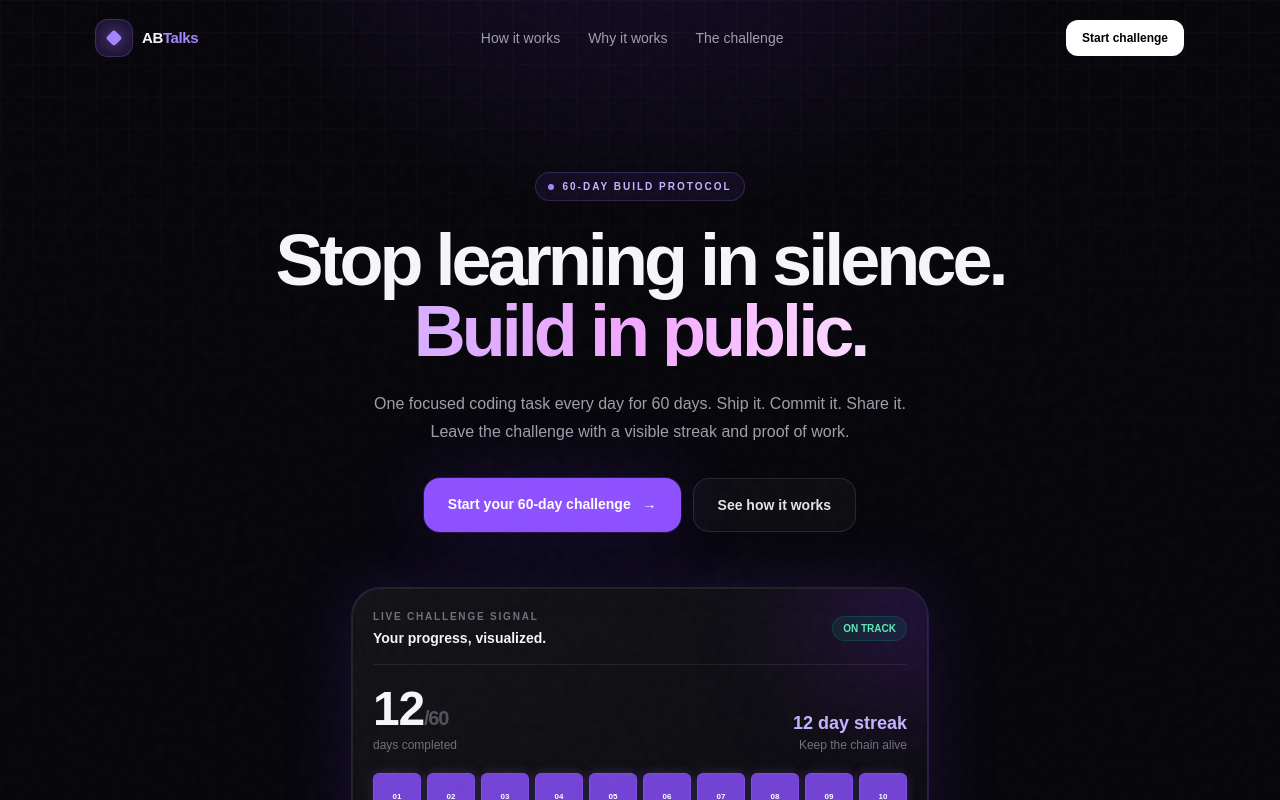
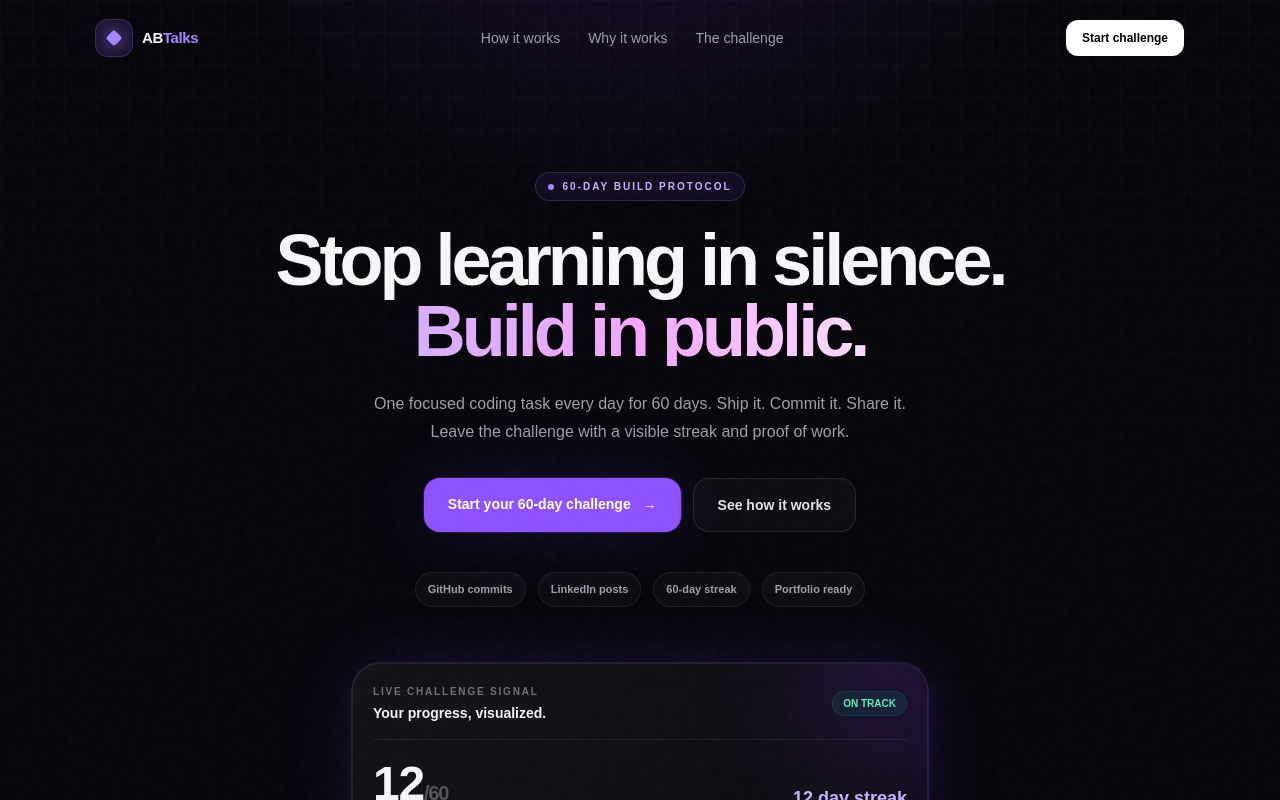
Before and after one commit to rohitgujjjar05feb-cloud/novatech_abtalks_redesign, a Next.js app: page / in a window 1280 px wide. Shown: the top 800 px of the page. Built offline with nearby package versions, Linux system fonts and the light colour scheme.

Commit message:
Improve homepage branding and trust indicators

```diff
--- a/app/page.tsx
+++ b/app/page.tsx
@@ -79,6 +79,20 @@ export default function Home() {
             </a>
           </div>
         </div>
+                  <div className="mt-10 flex flex-wrap items-center justify-center gap-3 text-[11px] font-semibold text-zinc-400">
+            <span className="rounded-full border border-white/8 bg-white/[.03] px-3 py-2">
+              GitHub commits
+            </span>
+            <span className="rounded-full border border-white/8 bg-white/[.03] px-3 py-2">
+              LinkedIn posts
+            </span>
+            <span className="rounded-full border border-white/8 bg-white/[.03] px-3 py-2">
+              60-day streak
+            </span>
+            <span className="rounded-full border border-white/8 bg-white/[.03] px-3 py-2">
+              Portfolio ready
+            </span>
+          </div>
 
         <div className="mx-auto mt-14 max-w-md md:max-w-xl">
           <div className="glass glow relative overflow-hidden rounded-[28px] p-4 sm:p-5">
@@ -180,7 +194,7 @@ export default function Home() {
             No giant syllabus. No passive watching. Just a daily build, a public signal, and one more day kept.
           </p>
           <a href="/dashboard" className="mt-8 inline-flex rounded-2xl bg-white px-6 py-4 text-sm font-bold text-black transition hover:bg-violet-100">
-            Enter ABTalks <span className="ml-2">↗</span>
+            Begin the 60-day challenge <span className="ml-2">↗</span>
           </a>
         </div>
       </section>
```
